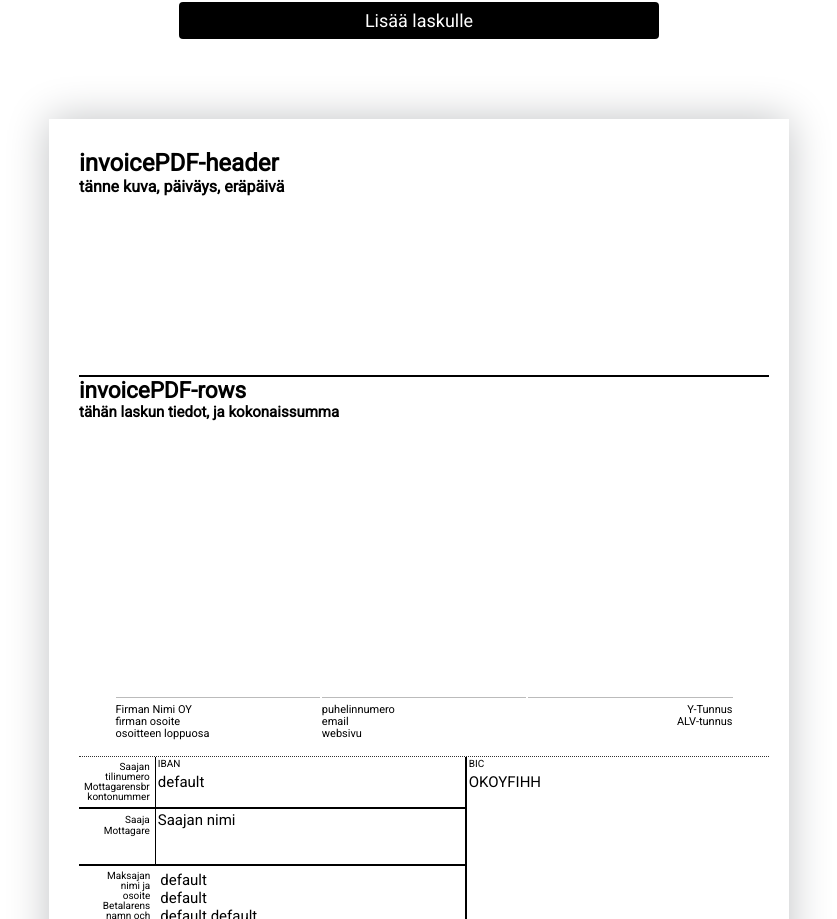
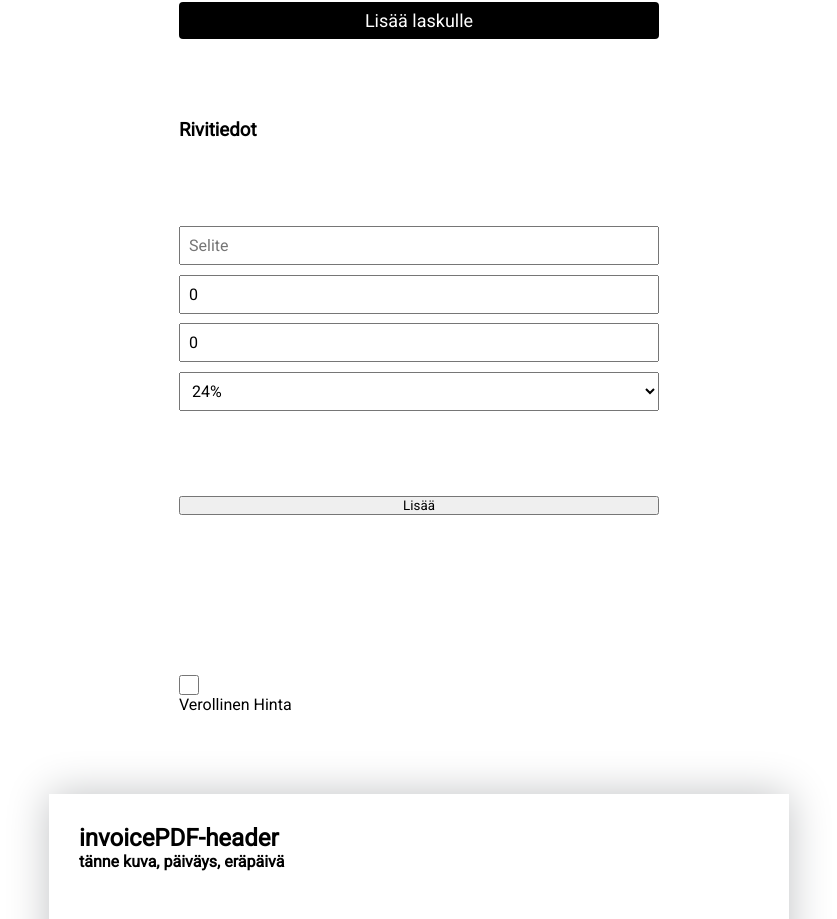
Before and after one commit to ProjektiTiimi/3d-web, a React (Create React App) app in the folder frontend/: page /invoice in a window 1280 px wide. Shown: the part 842-1761 px from the top of the page, without its empty margins (221-1058 px from the left). Built offline with nearby package versions, Linux system fonts and the light colour scheme; no server answers.

Commit message:
Added updates from Main

```diff
--- a/frontend/src/components/Invoice.tsx
+++ b/frontend/src/components/Invoice.tsx
@@ -1,6 +1,7 @@
 import React from "react";
 import Customerlist from "./Customerlist";
 import Invoiceinfo from "./Invoiceinfo";
+import LineInfo from "./LineInfo";
 import InvoicePDF from "./InvoicePDF/InvoicePDF";
 
 function Invoice() {
@@ -8,6 +9,7 @@ function Invoice() {
         <div className="App">
             <Customerlist />
             <Invoiceinfo />
+            <LineInfo />
             <InvoicePDF />
         </div>
     )
--- a/frontend/src/components/LineInfo.jsx
+++ b/frontend/src/components/LineInfo.jsx
@@ -1,6 +1,6 @@
 import React, { useState } from "react";
 
-function LineInfoApp() {
+function LineInfo() {
     const [inputList, setInputList] = useState([{
         selite: "",
         kpl: 0,
@@ -101,4 +101,4 @@ function LineInfoApp() {
     )
 }
 
-export default LineInfoApp
+export default LineInfo
```
